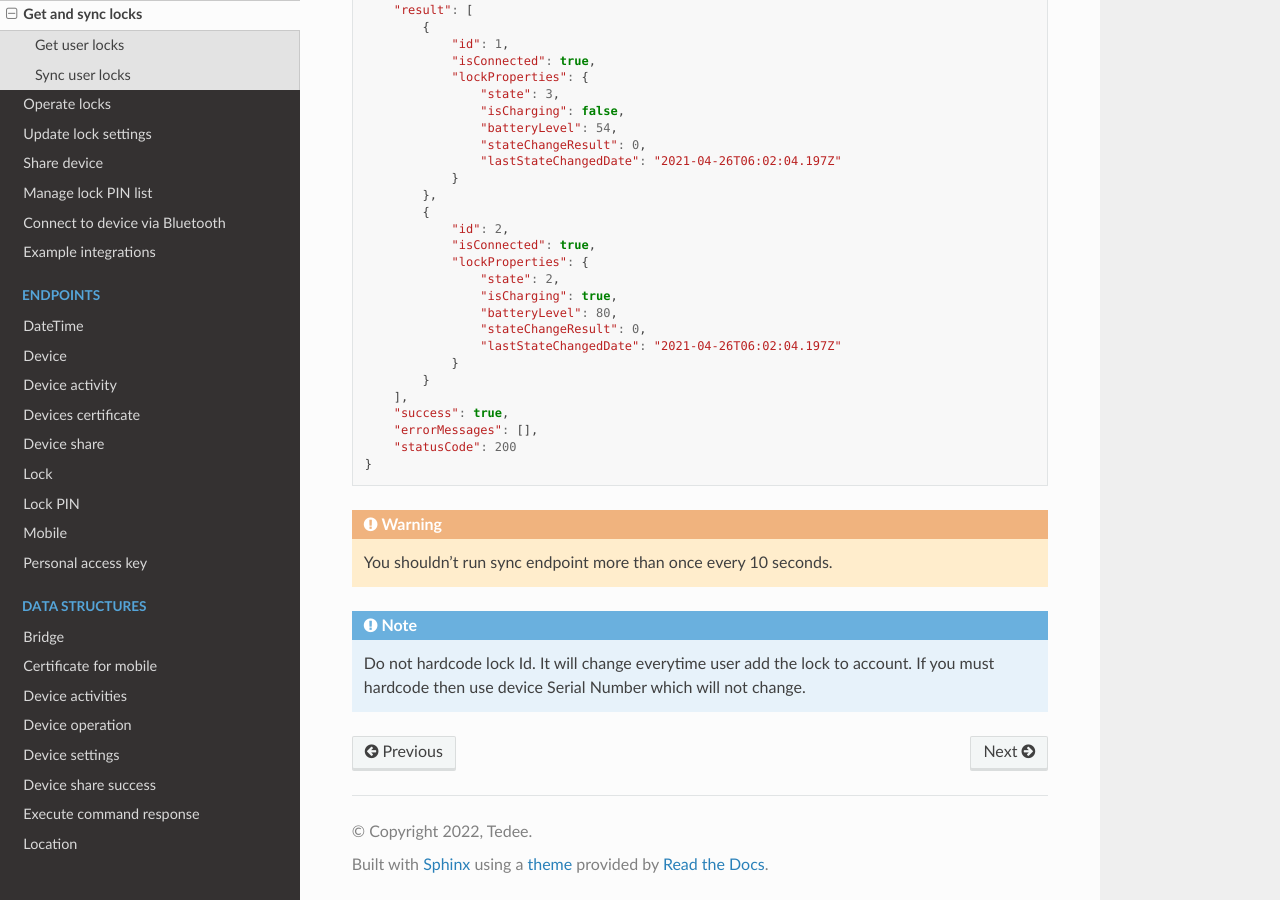
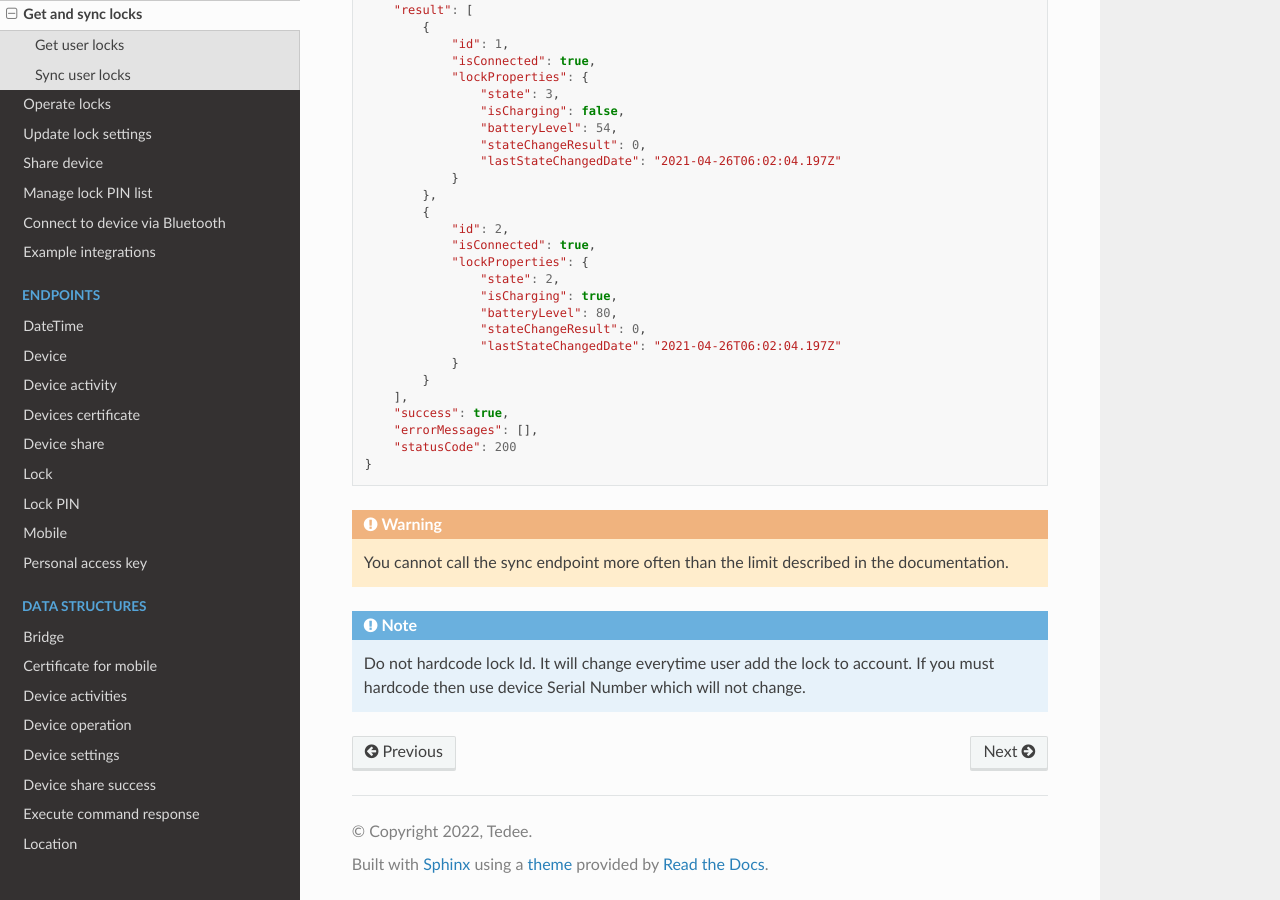
Before and after one commit to tedee-com/tedee-api-doc, a Sphinx documentation site: the page built from docs/source/howtos/get-and-sync-locks.rst, in a window 1280 px wide and 900 px high, scrolled down 793 px. Built offline with Sphinx 7.4.7 and the Read the Docs theme 2.0.0, drawn with Linux system fonts in a browser that asks for light colours; pages that are not in the unit, such as notebooks, are missing from menus.

Commit message:
Update get-and-sync-locks.rst

```diff
--- a/docs/source/howtos/get-and-sync-locks.rst
+++ b/docs/source/howtos/get-and-sync-locks.rst
@@ -63,7 +63,7 @@ of user locks like battery level, connection state, and lock position.
 
 .. warning::
 
-    You shouldn't run sync endpoint more than once every 10 seconds.
+    You cannot call the sync endpoint more often than the limit described in the documentation.
 
 .. note::
     Do not hardcode lock Id. It will change everytime user add the lock to account.
```
